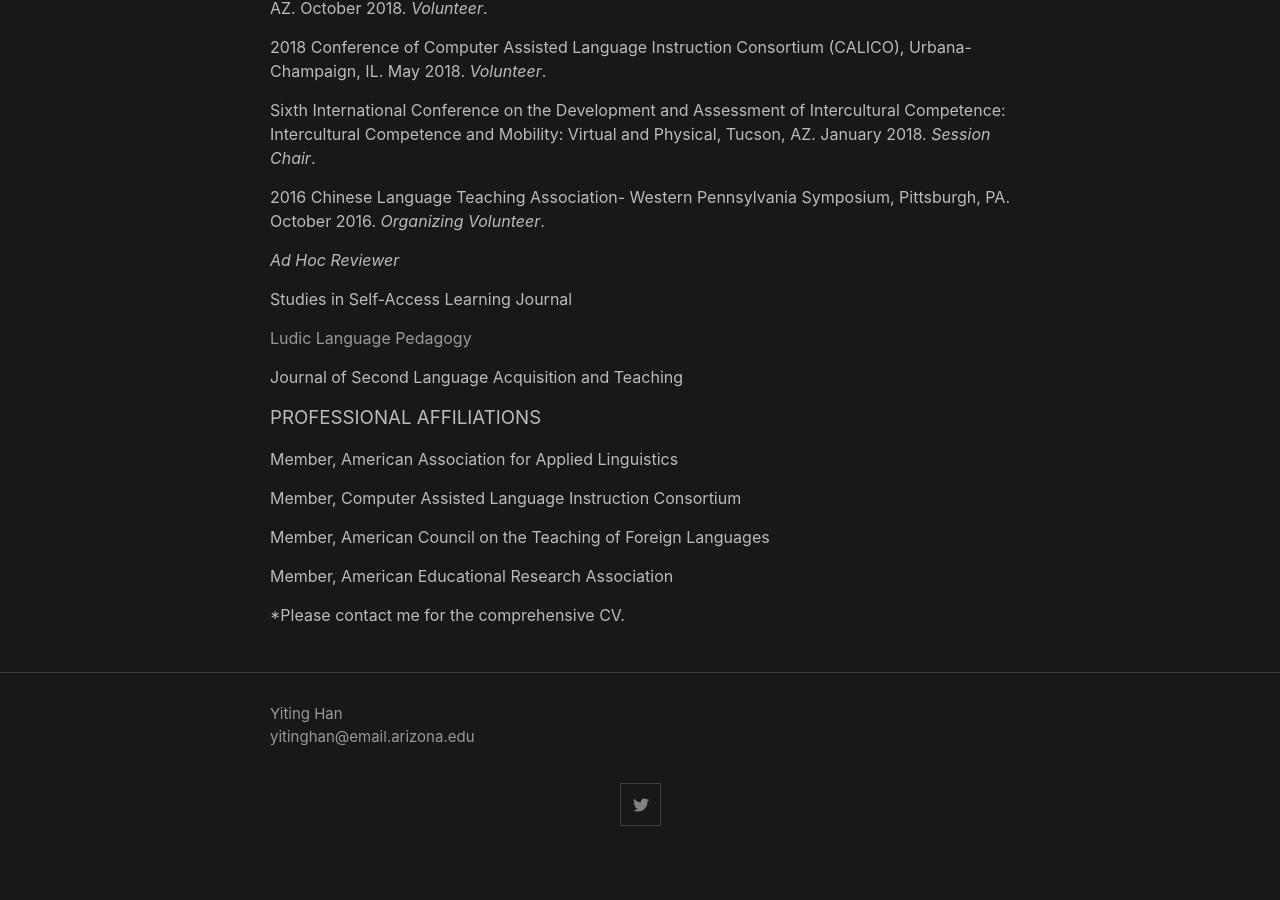
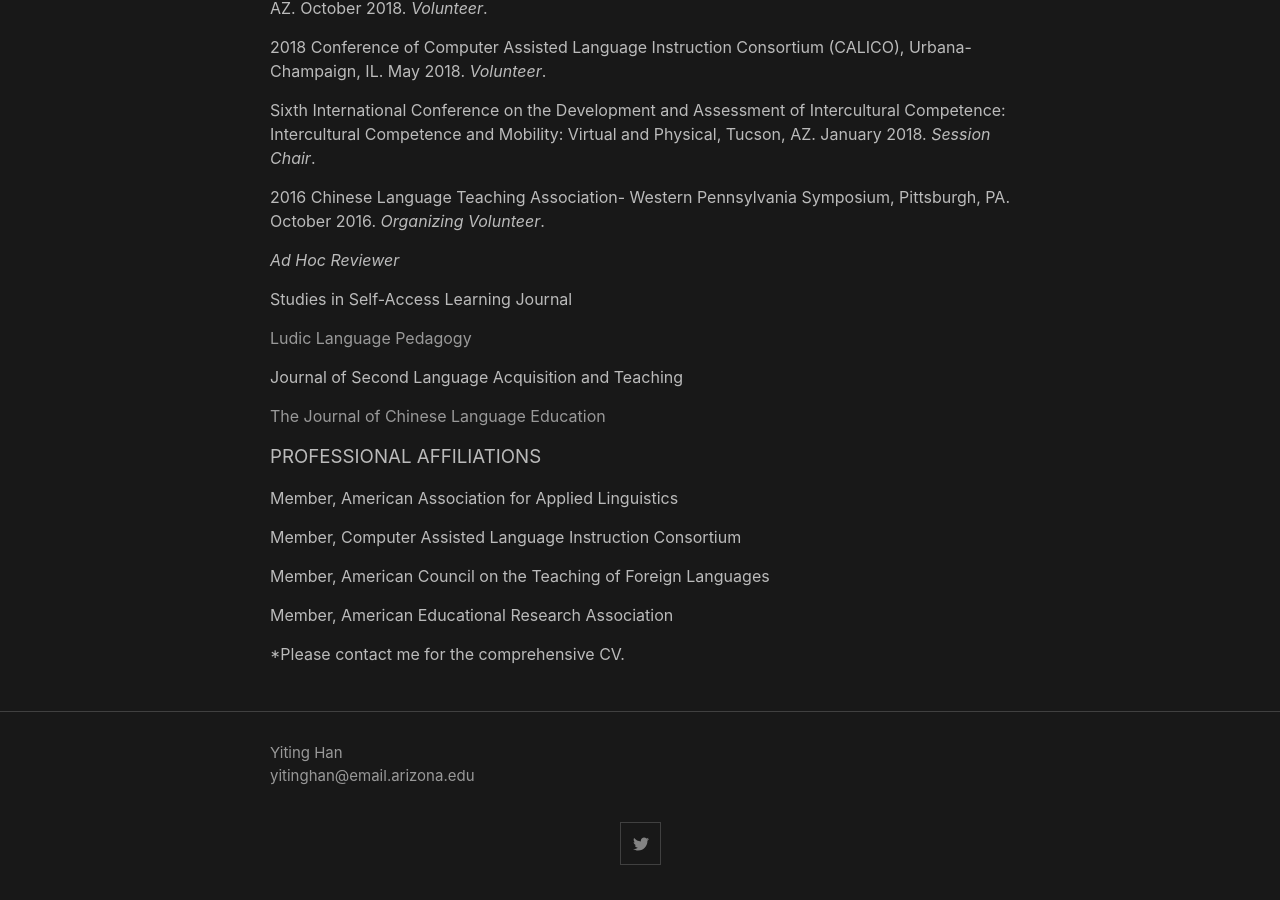
Before and after one commit to yitinghanphd/yitinghanphd.github.io, a Jekyll site: the page built from cv.md, in a window 1280 px wide and 900 px high, scrolled down 1775 px. Built offline with Jekyll 4.4.1, drawn with Linux system fonts in a browser that asks for light colours; before the commit the page ends 2636 px from its top, so only the background shows below that.

Commit message:
Update cv.md
update

```diff
--- a/cv.md
+++ b/cv.md
@@ -83,6 +83,8 @@ Studies in Self-Access Learning Journal
 
 Journal of Second Language Acquisition and Teaching
 
+[The Journal of Chinese Language Education](https://www.sccl.sg/en/jcle/jcle/jcle-issues.html)
+
 ### PROFESSIONAL AFFILIATIONS
 
 Member, American Association for Applied Linguistics
```
